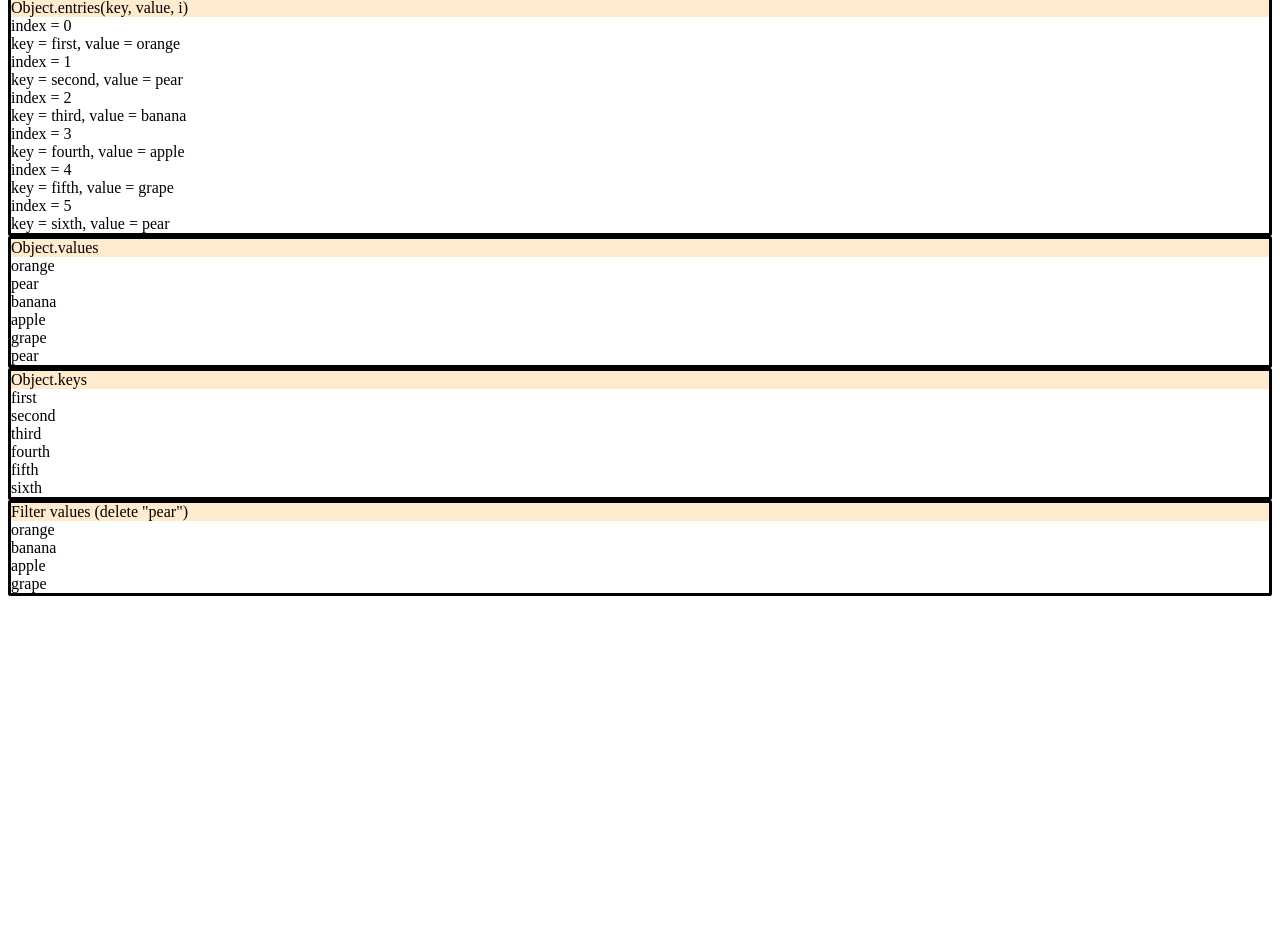
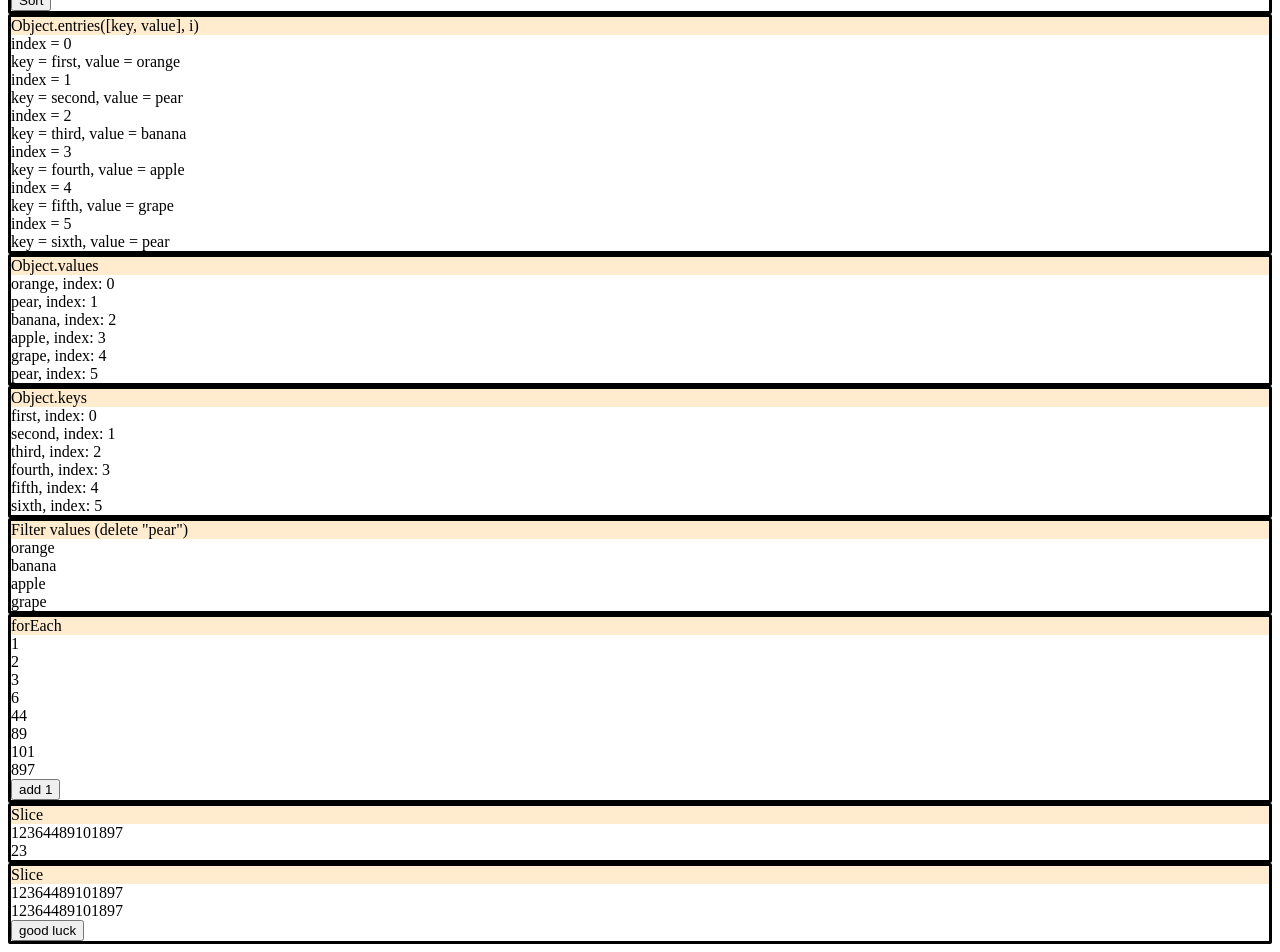
Before and after one commit to DXRovang/hook-playground, a React (Create React App) app: page / in a window 1280 px wide. Shown: the part 1117-2069 px from the top of the page. Before the commit the page ends 1721 px from the top, so only its background shows below. Built offline with nearby package versions, Linux system fonts and the light colour scheme.

Commit message:
plays with slice splice

```diff
--- a/src/App.js
+++ b/src/App.js
@@ -65,6 +65,19 @@ function App() {
   const sortNumbers = ()=>{
     setNumState(numbersArray.sort((a,b)=> a - b ).map(n=><div>{n}</div>))
   }
+
+  const eachNum = () =>{
+    const newNum = []
+    numbersArray.sort((a,b)=>a-b).forEach(num =>
+      newNum.push(num + 1)
+      )
+    setNumState(newNum)
+  }
+
+  const sliceSplice = ()=>{
+    setNumState(numState=>[...numState.slice(0,4), 666, ...numState.splice(4)])
+  }
+
   const sortWords = ()=>{
     setArrayState(namesArray.sort().map(n=><div>{n}</div>))  }
 
@@ -85,7 +98,8 @@ function App() {
       <div className="title">My Constants</div>
       <div>Names: {namesArray.map(name=>name + " - ")}</div>
       <div>Numbers: {numbersArray.map(number=> number + " - ")}</div>
-      <div>Object: {Object.keys(myObject).map((item, index)=>index + ". " + myObject[item] + " ")}</div>
+      <div>Numbers: {numbersArray.map(number=> (number + 1) + " - ")}</div>
+      <div>Object: {Object.keys(myObject).map((key, index)=>index + ". " + myObject[key] + " ")}</div>
     </div>
 
     <div className="border">
@@ -164,7 +178,7 @@ function App() {
     </div>
 
     <div className="border">
-      <div className="title">Object.entries(key, value, i)</div>
+      <div className="title">Object.entries([key, value], i)</div>
       <div>{Object.entries(myObject).map(([key, value], i)=>(
         <>
         <div>index = {i}</div>
@@ -177,12 +191,12 @@ function App() {
 
     <div className="border">
       <div className="title">Object.values</div>
-      <div>{Object.values(myObject).map(o=><div>{o}</div>)}</div>
+      <div>{Object.values(myObject).map((value, index)=><div>{value}, index: {index}</div>)}</div>
     </div>
 
     <div className="border">
       <div className="title">Object.keys</div>
-      <div>{Object.keys(myObject).map(o=><div>{o}</div>)}</div>
+      <div>{Object.keys(myObject).map((key, index)=><div>{key}, index: {index}</div>)}</div>
     </div>
 
     <div className="border">
@@ -190,6 +204,26 @@ function App() {
       <div>{Object.values(myObject).filter(ob => ob !== "pear").map(o=><div>{o}</div>)}</div>
     </div>
 
+    <div className="border">
+      <div className="title">forEach</div>
+      <div>{numState.sort((a,b)=>a-b).map(n=><div>{n}</div>)}</div>
+      <button onClick={eachNum}>add 1</button>
+    </div>
+
+    <div className="border">
+      <div className="title">Slice</div>
+      <div>{numbersArray}</div>
+      <div>{numbersArray.slice(1,3)}</div>
+      {/* <div>{numbersArray.splice(1,3)}</div> */}
+    </div>
+
+    <div className="border">
+      <div className="title">Slice</div>
+      <div>{numbersArray}</div>
+      <div>{numState}</div>
+      <button onClick={sliceSplice}>good luck</button>
+
+    </div>
     </>
 
   )
```
